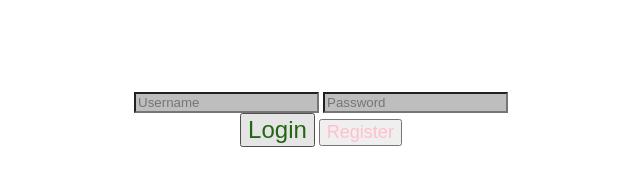
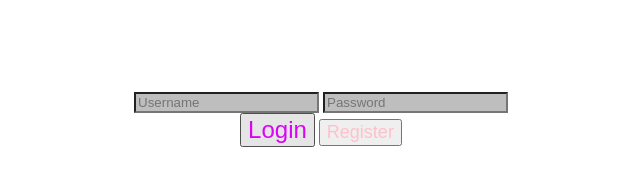
Before and after one commit to JakeAldrinnn/ITPC_3_Prelim_Exam, a plain HTML site: page index.html in a window 1280 px wide. In both pictures the pointer is over the button "Login". Shown: the full height of the page, 319-959 px from the left. Drawn offline with Linux system fonts and the light colour scheme.

Commit message:
index.html

```diff
--- a/index.html
+++ b/index.html
@@ -17,12 +17,12 @@
         }
         #btnlogin {
           font-size:  large;
-          color: #261;
+          color: rgb(103, 163, 88);
         }
         #btnlogin:hover {
           cursor: pointer;
           font-size:  x-large;
-          color: #261;
+          color: rgb(217, 4, 245);
         }
         #btnregister {
 
```
Also changed, not shown: register.html (+1 -1 lines).
